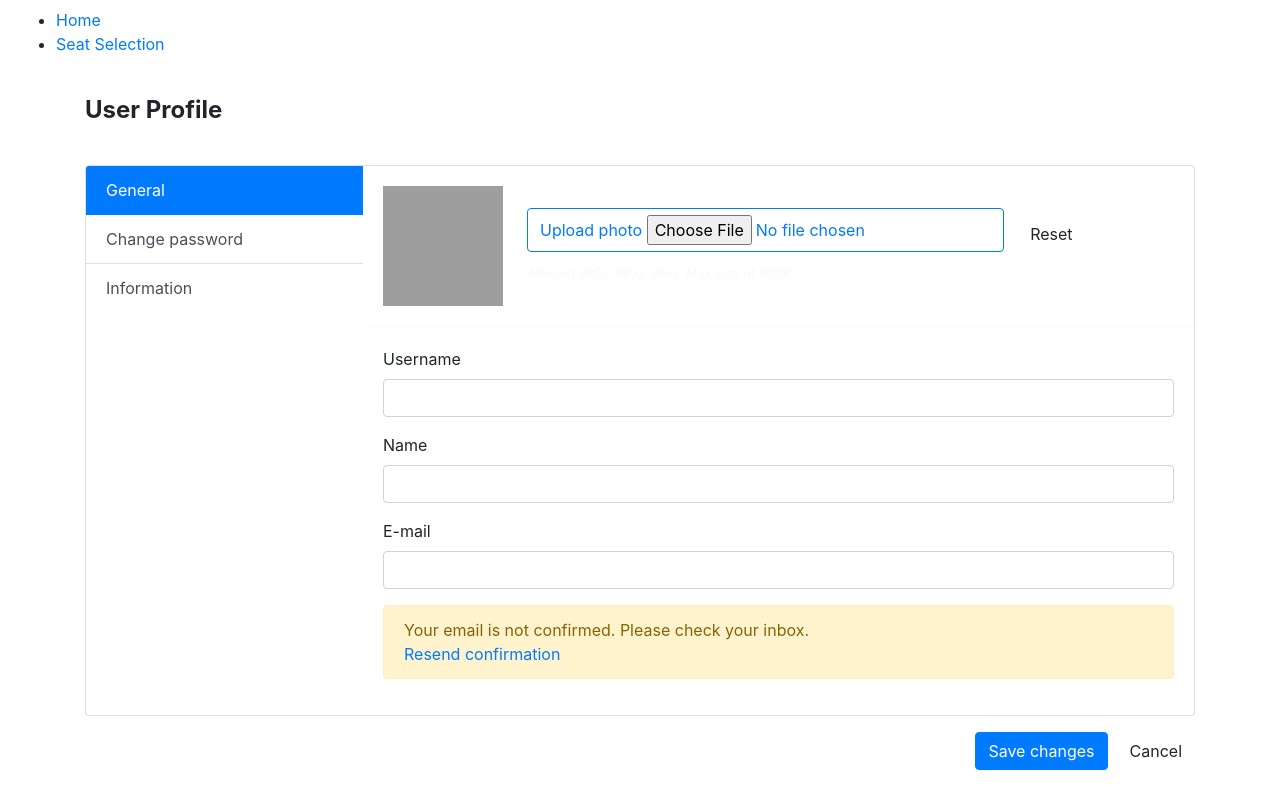
After one commit to IlieBella/TC1L-11, a Flask app: template coding/templates/userprofile.html in a window 1280 px wide. The commit adds this page. Run offline with Flask 3, Linux system fonts and the light colour scheme; the template is opened without the code that fills it, so the values that code supplies are empty; some libraries are stand-ins or nearby versions; grey boxes are pictures that could not be loaded.

Commit message:
html templates updated -arya

```diff
--- a/coding/templates/login.html
+++ b/coding/templates/login.html
@@ -4,15 +4,11 @@
     <meta charset="utf-8">
     <meta name="viewport" content="width=device-width, initial-scale=1">
     <title>Login - Private Jet Ticketing Service</title>
-    <link rel="stylesheet" href="{{ url_for('static', filename='css/styles.css') }}">
+    <link rel="stylesheet" href="{{ url_for('static', filename='style.css') }}">
 </head>
 <body>
     <header>
         <h1>Login</h1>
-        <nav>
-            <a href="{{ url_for('index') }}">Home</a>
-            <a href="{{ url_for('signup') }}">Signup</a>
-        </nav>
     </header>
     <main>
         <form method="post">
--- a/coding/templates/signup.html
+++ b/coding/templates/signup.html
@@ -4,15 +4,11 @@
     <meta charset="utf-8">
     <meta name="viewport" content="width=device-width, initial-scale=1">
     <title>Signup - Private Jet Ticketing Service</title>
-    <link rel="stylesheet" href="{{ url_for('static', filename='css/styles.css') }}">
+    <link rel="stylesheet" href="{{ url_for('static', filename='style.css') }}">
 </head>
 <body>
     <header>
         <h1>Signup</h1>
-        <nav>
-            <a href="{{ url_for('index') }}">Home</a>
-            <a href="{{ url_for('login') }}">Login</a>
-        </nav>
     </header>
     <main>
         <form method="post">
--- /dev/null
+++ b/coding/templates/userprofile.html
@@ -0,0 +1,174 @@
+<!DOCTYPE html>
+<html lang="en">
+
+<head>
+    <meta charset="UTF-8">
+    <meta name="viewport" content="width=device-width, initial-scale=1.0">
+    <title>User Profile</title>
+    <link rel="stylesheet" href="{{ url_for('static', filename='User_Profile.css') }}">
+<link href="https://cdn.jsdelivr.net/npm/bootstrap@4.5.0/dist/css/bootstrap.min.css" rel="stylesheet">
+</head>
+<body>
+    <nav class="navbar">
+        <ul>
+            <li><a href="{{ url_for('index') }}">Home</a></li>
+            <li><a href="{{ url_for('booking') }}">Seat Selection</a></li>
+        </ul>
+    </nav>
+    <div class="container light-style flex-grow-1 container-p-y">
+        <h4 class="font-weight-bold py-3 mb-4">
+            <span lang="en-my">User</span> <span lang="en-my">Profile</span>
+        </h4>
+        <div class="card overflow-hidden">
+            <div class="row no-gutters row-bordered row-border-light">
+                <div class="col-md-3 pt-0">
+                    <div class="list-group list-group-flush account-settings-links">
+                        <a class="list-group-item list-group-item-action active" data-toggle="list"
+                            href="#account-general">General</a>
+                        <a class="list-group-item list-group-item-action" data-toggle="list"
+                            href="#account-change-password">Change password</a>
+                        <a class="list-group-item list-group-item-action" data-toggle="list"
+                            href="#account-info">Information</a>
+                    </div>
+                </div>
+                <div class="col-md-9">
+                    <div class="tab-content">
+                        <div class="tab-pane fade active show" id="account-general">
+                            <div class="card-body media align-items-center">
+                                <img src="../../../Documents/Web%20Expressions%204/Mini%20IT%20Project/User%20pic.jpg" alt height="120" width="120">
+                                <div class="media-body ml-4">
+                                    <label class="btn btn-outline-primary">
+                                        Upload photo
+                                        <input type="file" class="account-settings-fileinput">
+                                    </label> &nbsp;
+                                    <button type="button" class="btn btn-default md-btn-flat">Reset</button>
+                                    <div class="text-light small mt-1">Allowed JPG, GIF or PNG. Max size of 800K</div>
+                                </div>
+                            </div>
+                            <hr class="border-light m-0">
+                            <div class="card-body">
+                                <div class="form-group">
+                                    <label class="form-label">Username</label>
+                                    <input type="text" class="form-control mb-1" value="">
+                                </div>
+                                <div class="form-group">
+                                    <label class="form-label">Name</label>
+                                    <input type="text" class="form-control" value="">
+                                </div>
+                                <div class="form-group">
+                                    <label class="form-label">E-mail</label>
+                                    <input type="text" class="form-control mb-1" value="">
+                                    <div class="alert alert-warning mt-3">
+                                        Your email is not confirmed. Please check your inbox.<br>
+                                        <a href="javascript:void(0)">Resend confirmation</a>
+                                    </div>
+                                </div>
+                            </div>
+                        </div>
+                        <div class="tab-pane fade" id="account-change-password">
+                            <div class="card-body pb-2">
+                                <div class="form-group">
+                                    <label class="form-label">Current password</label>
+                                    <input type="password" class="form-control">
+                                </div>
+                                <div class="form-group">
+                                    <label class="form-label">New password</label>
+                                    <input type="password" class="form-control">
+                                </div>
+                                <div class="form-group">
+                                    <label class="form-label">Repeat new password</label>
+                                    <input type="password" class="form-control">
+                                </div>
+                            </div>
+                        </div>
+                        <div class="tab-pane fade" id="account-info">
+                            <div class="card-body pb-2">
+                                <div class="form-group">
+                                    <label class="form-label">Bio</label>
+                                    <textarea class="form-control"
+                                        rows="4"></textarea>
+                                </div>
+                                <div class="form-group">
+                                    <label class="form-label">Sex</label>
+                                    <select class="custom-select">
+                                    <option></option>
+                                    <option>Male</option>
+                                    <option>Female</option>
+                                    </select>
+                                </div>
+                                <div class="form-group">
+                                    <label class="form-label">Birthday</label>
+                                    <input type="text" class="form-control" value="">
+                                </div>
+                                <div class="form-group">
+                                    <label class="form-label">Country</label>
+                                    <select class="custom-select">
+                                        <option>Armenia</option>
+                                        <option>Azerbaijan</option>
+                                        <option>Afghanistan</option>
+                                        <option>Bangladesh</option>
+                                        <option>Brunei</option>
+                                        <option>Bahrain</option>
+                                        <option>Bhutan</option>
+                                        <option>Cyprus</option>
+                                        <option>Cambodia</option>
+                                        <option>China</option>
+                                        <option>Georgia</option>
+                                        <option>Iraq</option>
+                                        <option>Iran</option>
+                                        <option>India</option>
+                                        <option>Indonesia</option>
+                                        <option>Japan</option>
+                                        <option>Jordan</option>
+                                        <option>Kyrgyzstan</option>
+                                        <option>Kazakhstan</option>
+                                        <option>Laos</option>
+                                        <option>Lebanon</option>
+                                        <option selected>Malaysia</option>
+                                        <option>Maldives</option>
+                                        <option>Mongolia</option>
+                                        <option>Myanmar</option>
+                                        <option>Nepal</option>
+                                        <option>North Korea</option>
+                                        <option>Oman</option>
+                                        <option>Pakistan</option>
+                                        <option>Philippines</option>
+                                        <option>Qatar</option>
+                                        <option>Timor-Leste</option>
+                                        <option>Turkmenistan</option>
+                                        <option>Thailand</option>
+                                        <option>Turkey</option>
+                                        <option>Vietnam</option>
+                                    </select>
+                                </div>
+                            </div>
+                            <hr class="border-light m-0">
+                            <div class="card-body pb-2">
+                                <h6 class="mb-4">Contacts</h6>
+                                <div class="form-group">
+                                    <label class="form-label">Phone number</label>
+                                    <input type="text" class="form-control" value="">
+                                </div>
+                                <div class="form-group">
+                                    <label class="form-label">Emergency phone number</label>
+                                    <input type="text" class="form-control" value="">
+                                </div>
+                            </div>
+                        </div>
+                    </div>
+                </div>
+            </div>
+        </div>
+        <div class="text-right mt-3">
+            <button type="button" class="btn btn-primary">Save changes</button>&nbsp;
+            <button type="button" class="btn btn-default">Cancel</button>
+        </div>
+    </div>
+    <script data-cfasync="false" src="/cdn-cgi/scripts/5c5dd728/cloudflare-static/email-decode.min.js"></script>
+    <script src="https://code.jquery.com/jquery-1.10.2.min.js"></script>
+    <script src="https://cdn.jsdelivr.net/npm/bootstrap@4.5.0/dist/js/bootstrap.bundle.min.js"></script>
+    <script type="text/javascript">
+    </script>
+</body>
+
+</html>
```
Also changed, not shown: coding/templates/home.html (+30 -26 lines), coding/templates/tracker.html (deleted, +0 -54 lines), coding/templates/user_page.html (deleted, +0 -33 lines).
